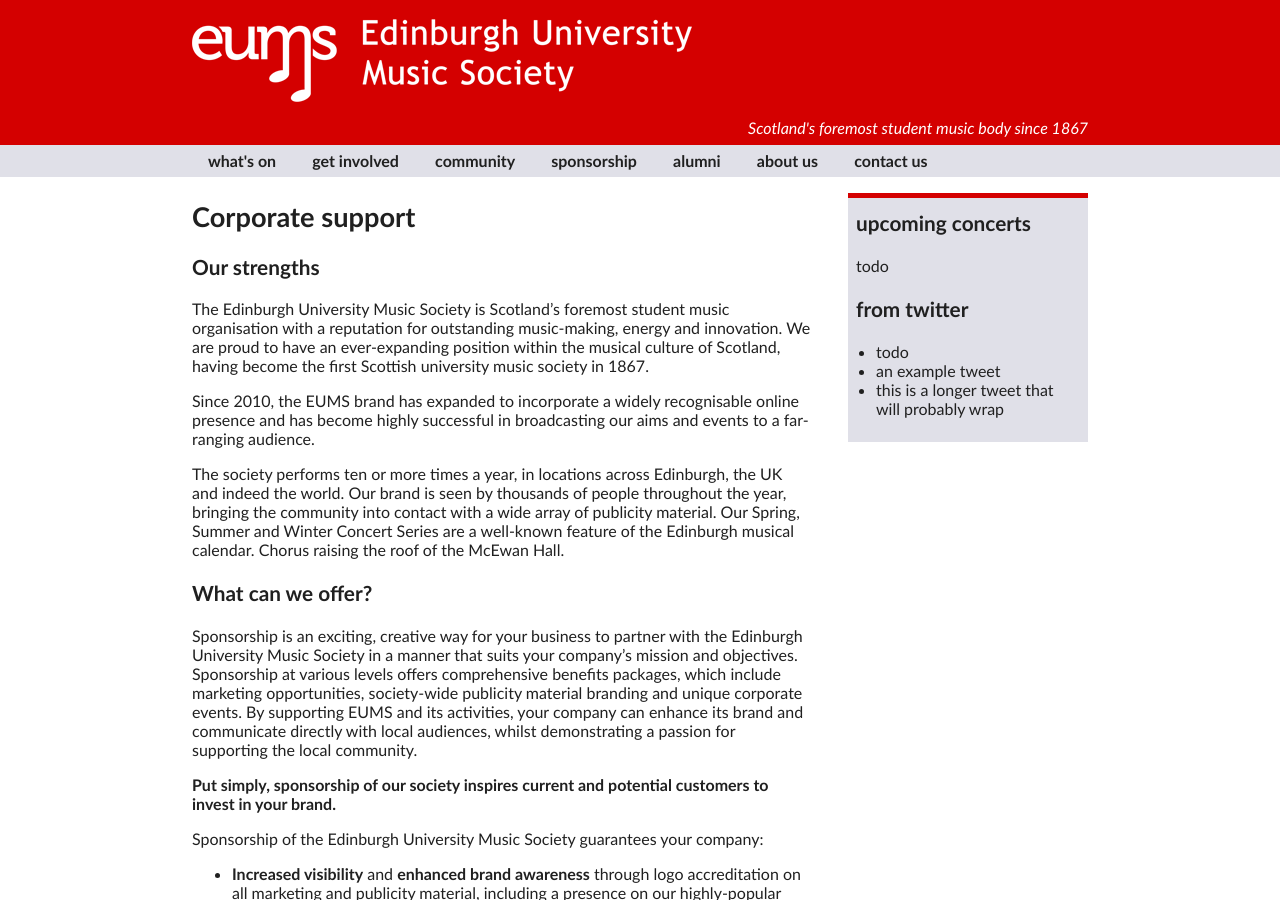
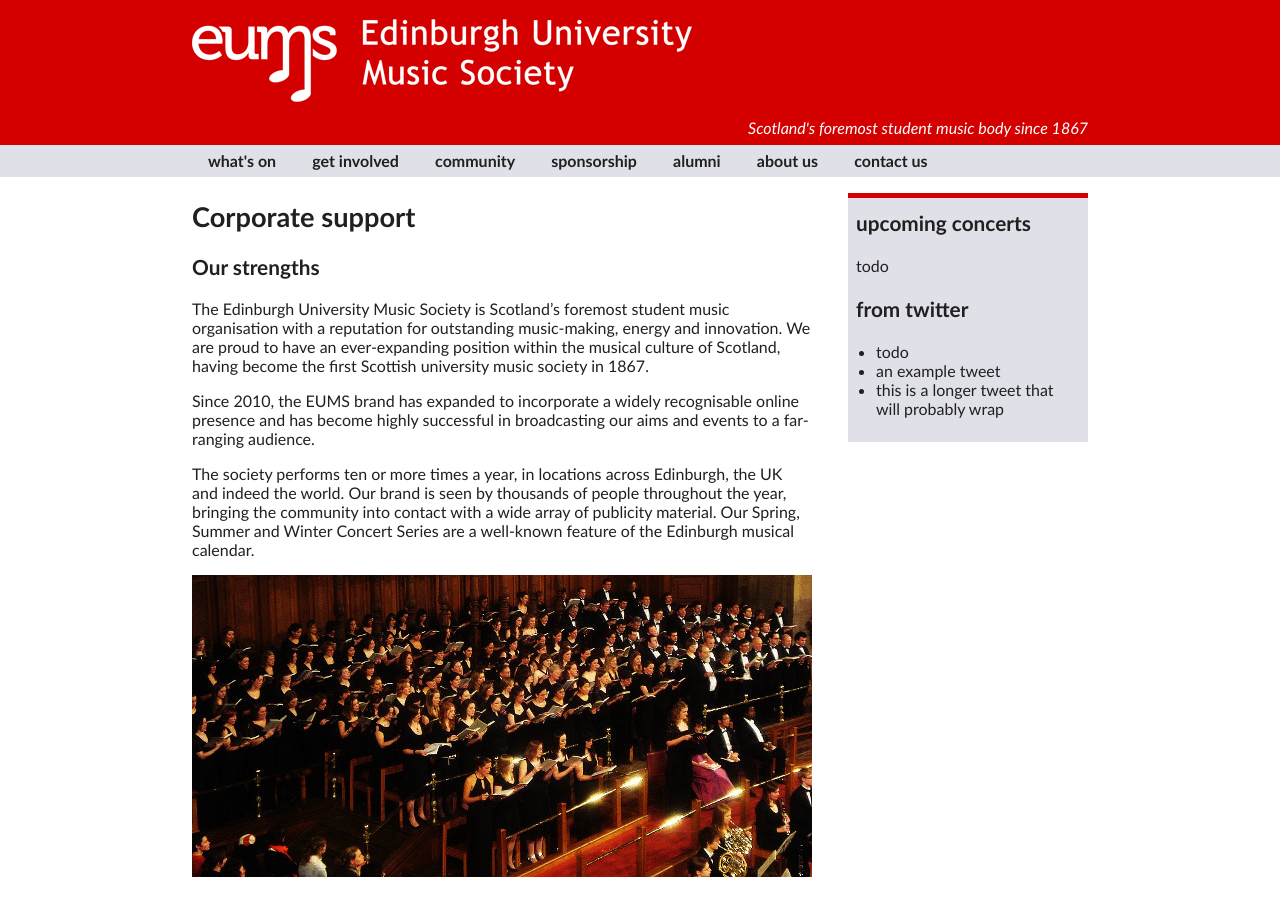
Before and after one commit to eums/website, a Jekyll site: the page built from sponsorship/corporate/index.markdown, in a window 1280 px wide and 900 px high. Built offline with Jekyll 4.4.1, drawn with Linux system fonts in a browser that asks for light colours.

Commit message:
Add image from sponsorship page

```diff
--- a/sponsorship/corporate/index.markdown
+++ b/sponsorship/corporate/index.markdown
@@ -21,10 +21,10 @@
 the UK and indeed the world. Our brand is seen by thousands of people
 throughout the year, bringing the community into contact with a wide array of
 publicity material. Our Spring, Summer and Winter Concert Series are a
-well-known feature of the Edinburgh musical calendar.  Chorus raising the roof
-of the McEwan Hall.
+well-known feature of the Edinburgh musical calendar.
 
-<!-- image: Chorus raising the roof of the McEwan Hall. -->
+![Chorus raising the roof of the McEwan
+Hall.](/assets/img/sponsorship/chorus.jpg)
 
 ### What can we offer?
 
```
Also changed, not shown: assets/img/sponsorship/chorus.jpg (added).
